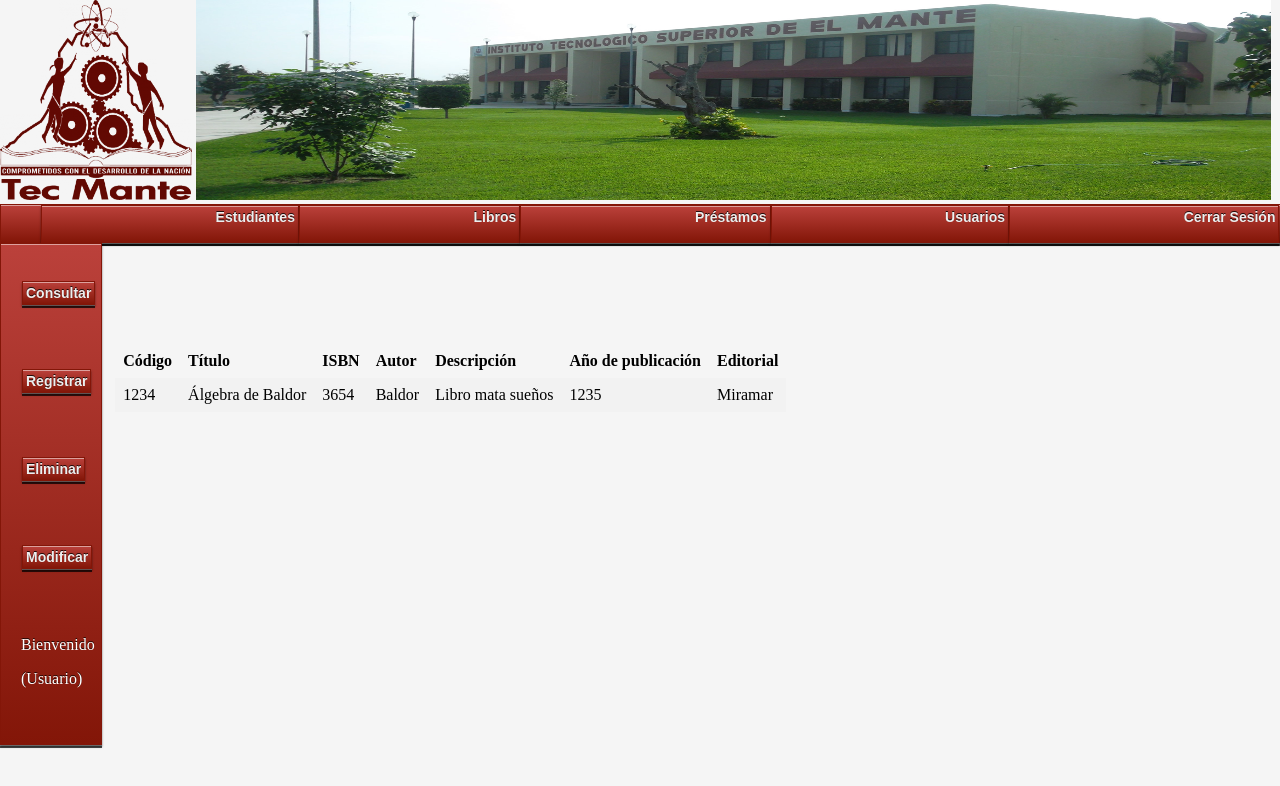
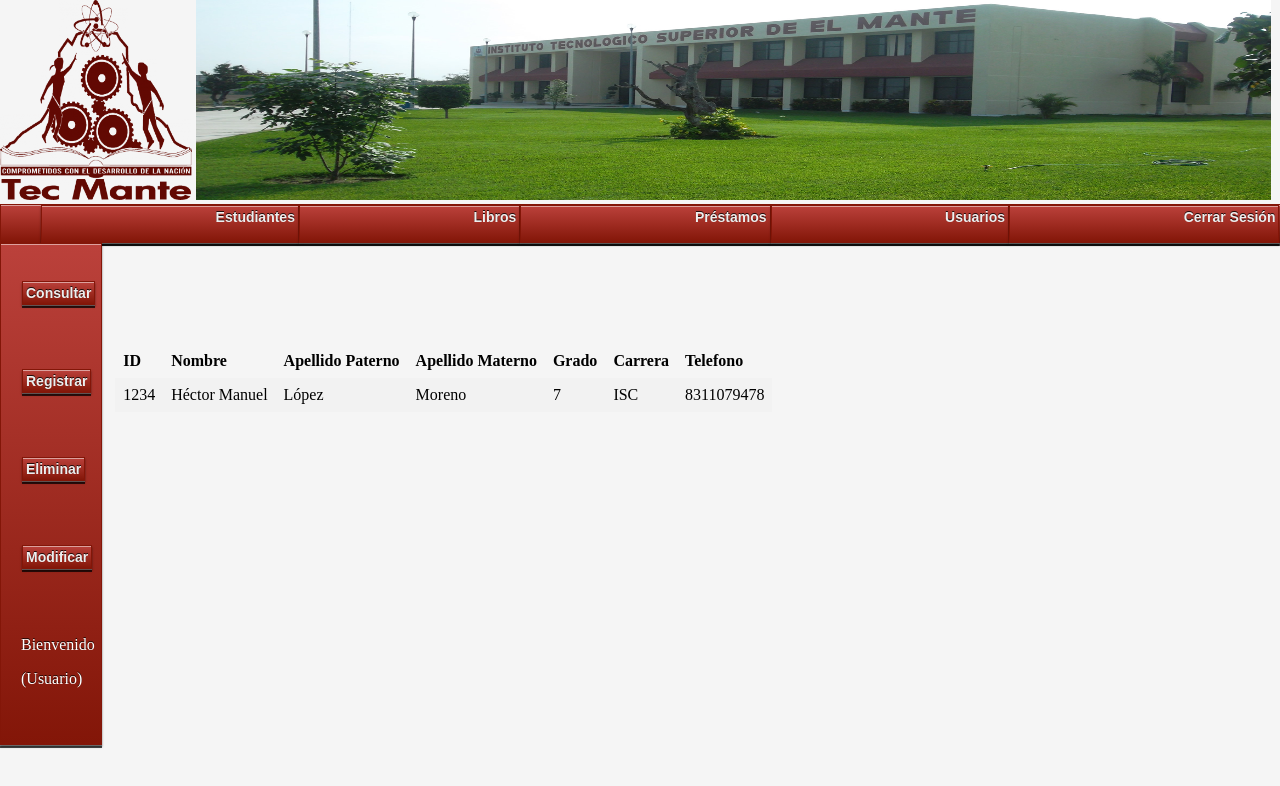
Before and after one commit to LinkedScissors/ProgramacionWeb, a plain HTML site: page estudiantes.html in a window 1280 px wide. Drawn offline with Linux system fonts and the light colour scheme.

Commit message:
Add files via upload

```diff
--- a/estudiantes.html
+++ b/estudiantes.html
@@ -9,39 +9,39 @@
 </head>
 <body>
 <header>
-    <div id="img1">
+    <div id="img1" onclick='location.href="buscador.html"'>
     </div>
     <div id="img2">
     </div>
     <nav>
     <nav id="fondo">
     <ul>
-      <li><a class="primer" href="#">Estudiantes</a></li>
-      <li><a class="primer" href="#">Libros</a></li>
-      <li><a class="primer" href="#">Préstamos</a></li>
-      <li><a class="primer" href="#">Usuarios</a></li>
-      <li><a class="primer" href="#">Cerrar Sesión</a></li>
+      <li><a class="primer" href="estudiantes.html">Estudiantes</a></li>
+            <li><a class="primer" href="libros.html">Libros</a></li>
+            <li><a class="primer" href="prestamos.html">Préstamos</a></li>
+            <li><a class="primer" href="Usuarios.html">Usuarios</a></li>
+      <li><a class="primer" href="index.html">Cerrar Sesión</a></li>
     </ul></nav>
       <div id="tablas">
   <table>
     <tr>
-      <th>Código</th>
-      <th>Título</th>
-      <th>ISBN</th>
-      <th>Autor</th>
-      <th>Descripción</th>
-      <th>Año de publicación</th>
-      <th>Editorial</th>
+      <th>ID</th>
+      <th>Nombre</th>
+      <th>Apellido Paterno</th>
+      <th>Apellido Materno</th>
+      <th>Grado</th>
+      <th>Carrera</th>
+      <th>Telefono</th>
 
     </tr>
     <tr>
       <td>1234</td>
-      <td>&Aacute;lgebra de Baldor</td>
-      <td>3654</td>
-      <td>Baldor</td>
-      <td>Libro mata sueños</td>
-      <td>1235</td>
-      <td>Miramar</td>
+      <td>H&eacute;ctor Manuel</td>
+      <td>L&oacute;pez</td>
+      <td>Moreno</td>
+      <td>7</td>
+      <td>ISC</td>
+      <td>8311079478</td>
 
 
     </tr>
```
Also changed, not shown: Usuarios.html (+6 -8 lines), buscador.html (+8 -8 lines), index.html (+1 -1 lines), libros.html (+6 -6 lines), prestamos.html (+6 -6 lines).
